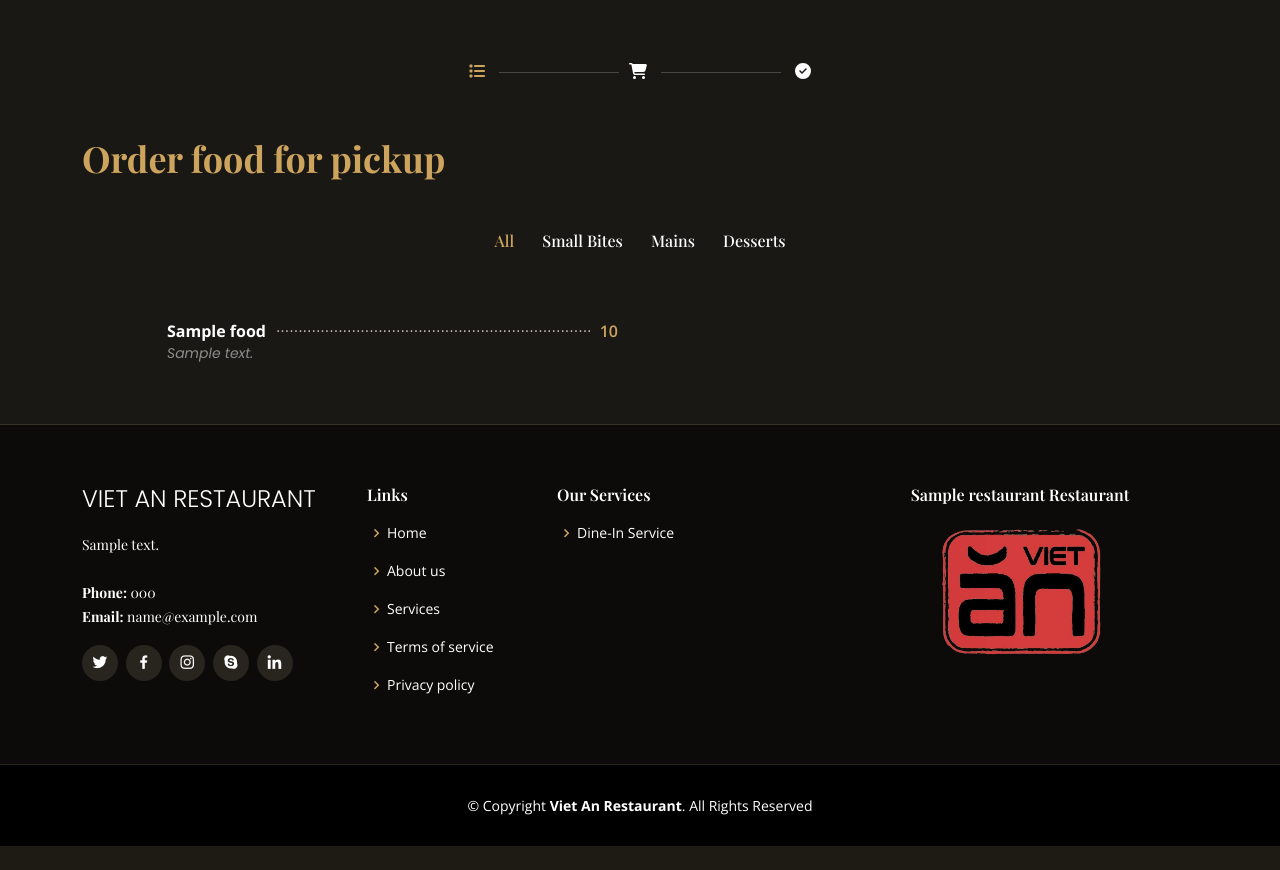
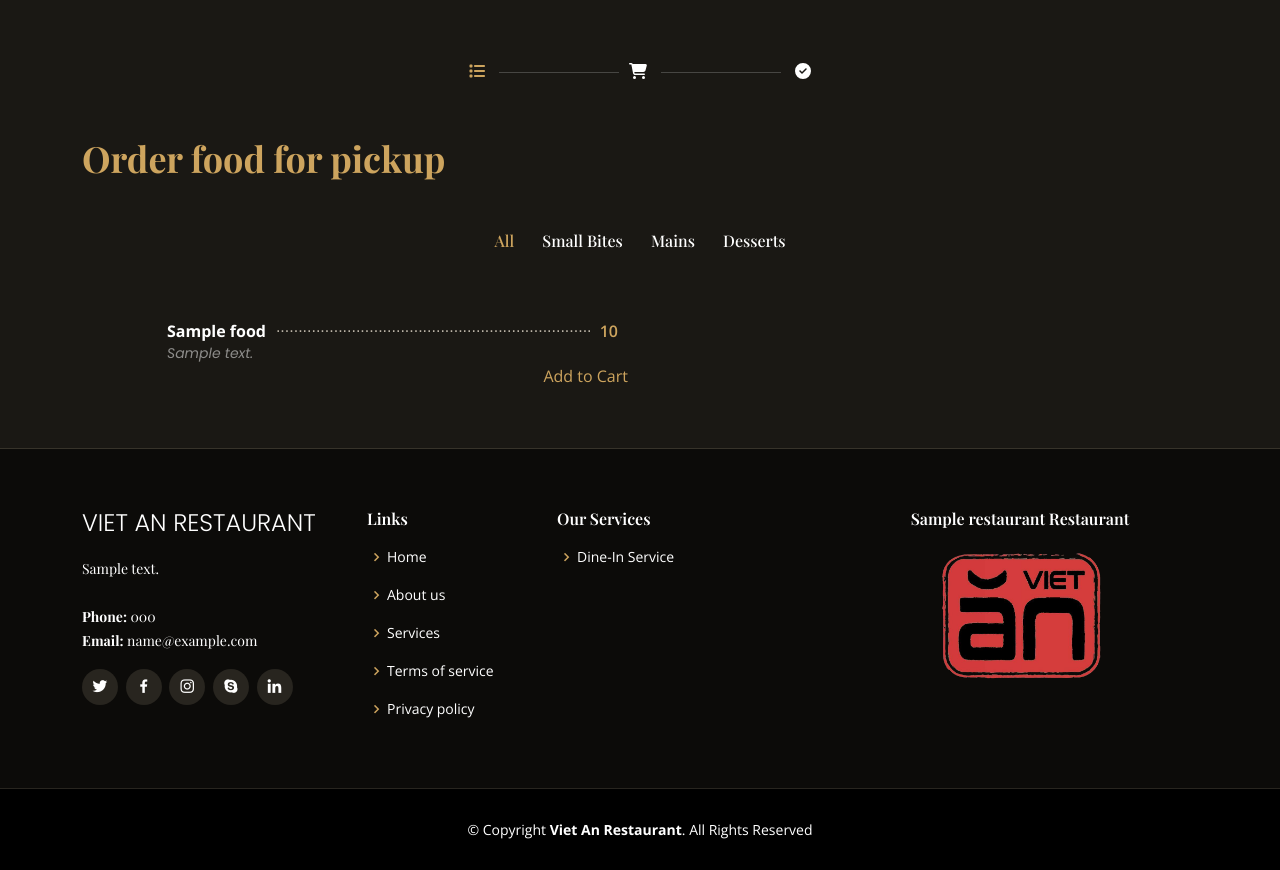
Before and after one commit to chaudanghuy/vietan, a Django app: template templates/themes/restaurantly/order.html in a window 1280 px wide. Shown: the part 162-1032 px from the top of the page. Before the commit the page ends 1008 px from the top, so only its background shows below. Run offline with Django 5.2, Linux system fonts and the light colour scheme; the template is opened without the code that fills it: most values are stand-ins (such as "Sample title", 1, 10 or a date in 2020); grey boxes marked "Sample" are stand-in pictures; some libraries are stand-ins or nearby versions; some web fonts are replaced.

Commit message:
Update order.html

```diff
--- a/templates/themes/restaurantly/order.html
+++ b/templates/themes/restaurantly/order.html
@@ -50,7 +50,7 @@
                         {{food.description}}
                     </div>
                     <div class="add-to-cart text-end">
-                        <a class="add-to-basket" href="#" data-food-name="{{food.name}}" data-food-id="{{food.id}}" data-food-price="{{food.price}}" data-food-image="{{food.image}}" style="{% if food.show_image %} {% else %} display:none; {% endif %}">Add to Cart</a>
+                        <a class="add-to-basket" href="#" data-food-name="{{food.name}}" data-food-id="{{food.id}}" data-food-price="{{food.price}}" data-food-image="{{food.image}}">Add to Cart</a>
                     </div>
                 </div>
                 {% endfor %}
```
